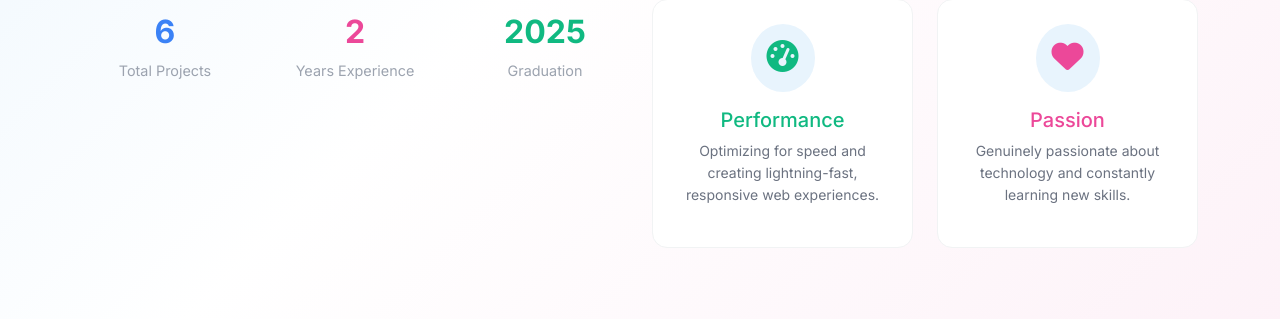
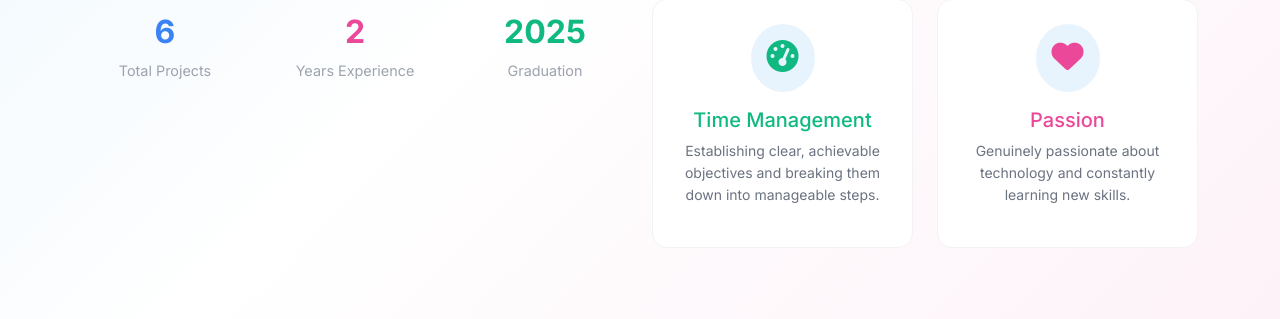
Before and after one commit to hoangv1atwit/portfolio-website, a Flask app: page / in a window 1280 px wide. Shown: the part 1519-1838 px from the top of the page. Run offline with Flask 3, Linux system fonts and the light colour scheme.

Commit message:
Fixed pillar

```diff
--- a/templates/index.html
+++ b/templates/index.html
@@ -99,9 +99,9 @@
                             <div class="feature-icon mb-3">
                                 <i class="fas fa-tachometer-alt fa-2x text-green"></i>
                             </div>
-                            <h5 class="text-green">Performance</h5>
+                            <h5 class="text-green">Time Management</h5>
                             <p class="small text-secondary">
-                                Optimizing for speed and creating lightning-fast, responsive web experiences.
+                                Establishing clear, achievable objectives and breaking them down into manageable steps.
                             </p>
                         </div>
                     </div>
```
Also changed, not shown: 2 other files.
